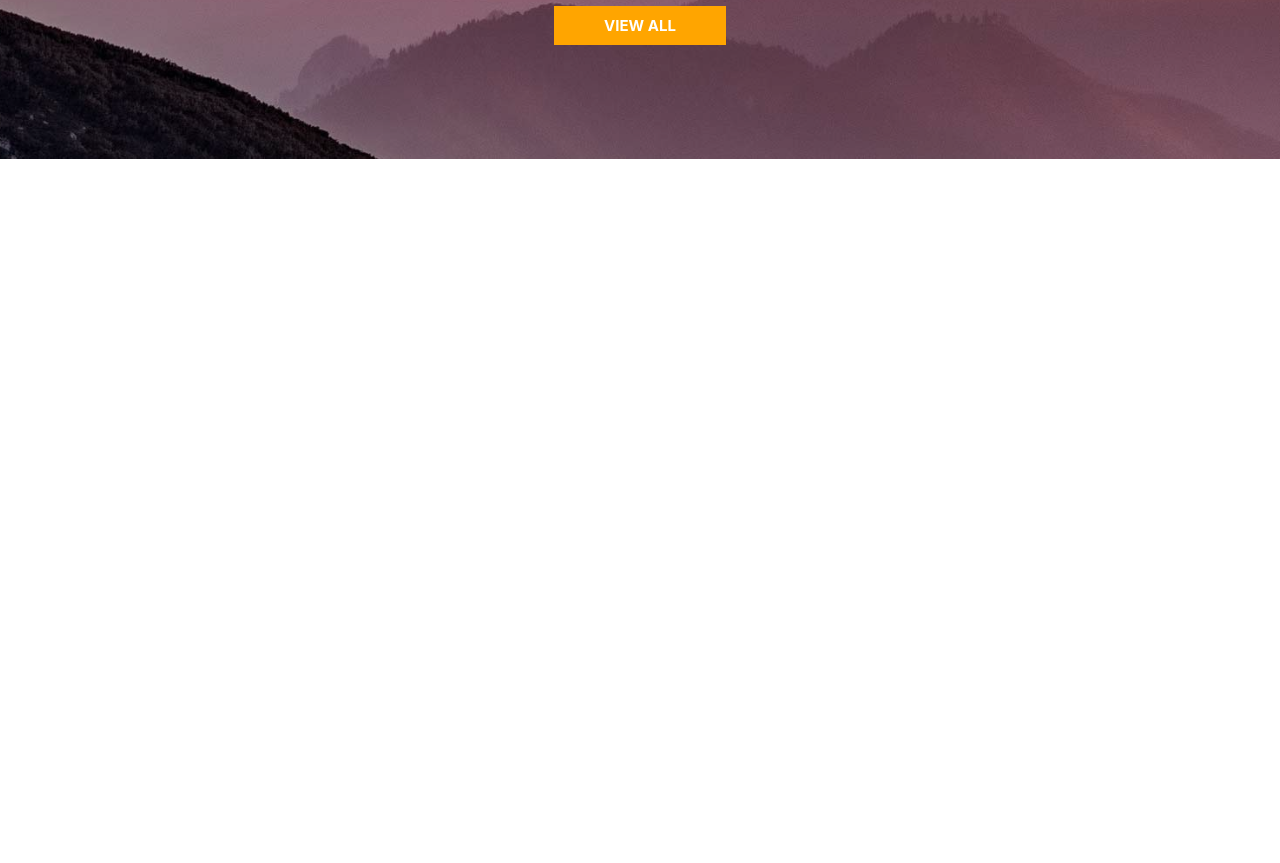
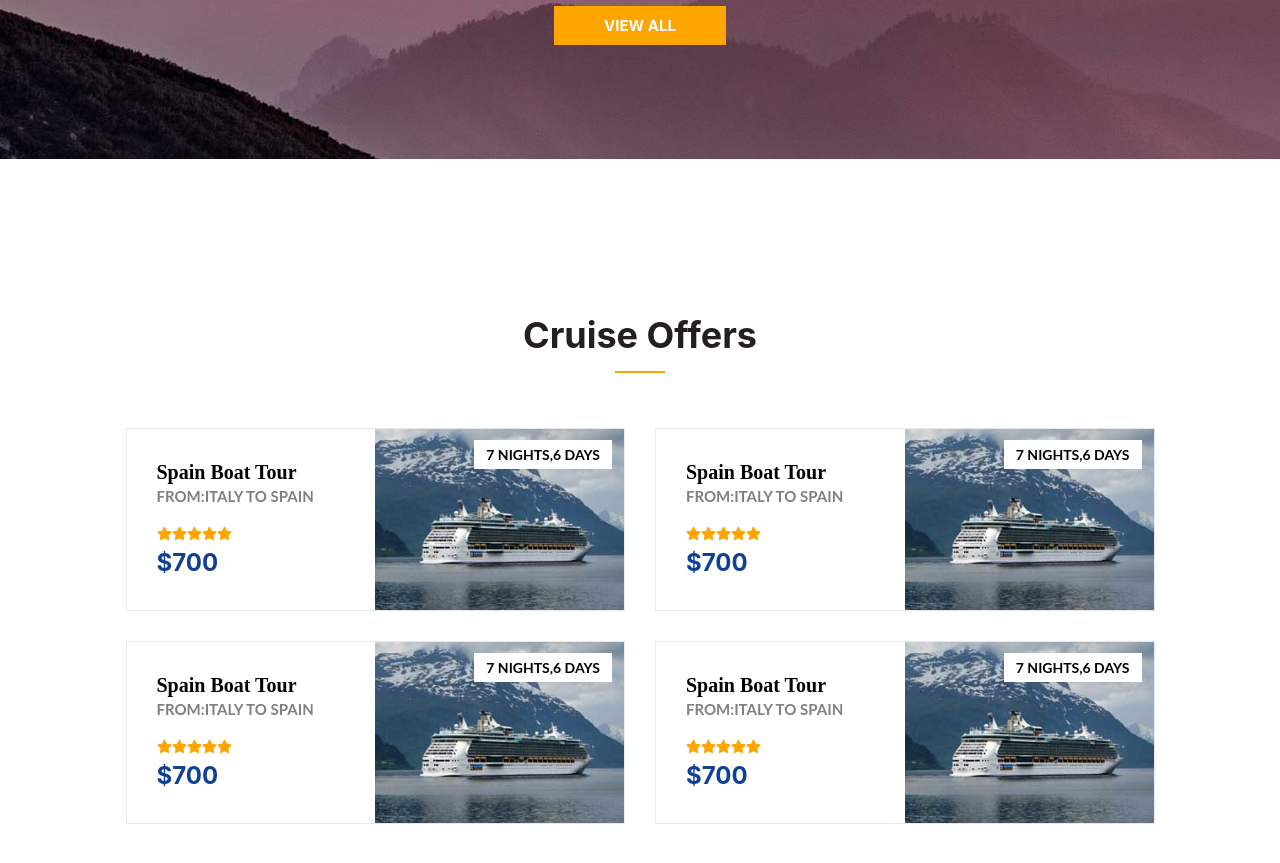
Before and after one commit to keshavgoyal2807/Leamigo-website, a React (Create React App) app: page / in a window 1280 px wide. Shown: the part 2718-3581 px from the top of the page. Before the commit the page ends 2877 px from the top, so only its background shows below. Built offline with nearby package versions, Linux system fonts and the light colour scheme.

Commit message:
added cruise-offers section

```diff
--- a/src/components/App.js
+++ b/src/components/App.js
@@ -1,15 +1,17 @@
 import React from 'react';
-// import logo from './logo.svg';
+import $ from 'jquery'
+import{Route} from 'react-router-dom'
 import '../styles/App.css';
 import Header from './Header';
 import Navbar from './Navbar';
 import Carousel from './carousel'
 import Carouselsearch from './carouselsearch';
 import HotelOffers from './hoteloffers';
-import $ from 'jquery'
-import{Route} from 'react-router-dom'
 import BestFeatures from './bestfeatures';
 import TourOffers from './touroffers';
+import CruiseOffers from './cruiseoffers';
+
+
 
 class App extends React.Component{
   render(){
@@ -25,6 +27,7 @@ class App extends React.Component{
         <HotelOffers />
         <BestFeatures />
         <TourOffers />
+        <CruiseOffers />
       </div>
       </Route>
     )
--- /dev/null
+++ b/src/components/cruiseoffers.js
@@ -0,0 +1,56 @@
+import React from 'react'
+import '../styles/cruiseoffers.css'
+import { Link } from 'react-router-dom'
+import cruise1 from '../images/cruise-1.jpg'
+import { FaStar } from 'react-icons/fa';
+
+class CruiseOffers extends React.Component{
+
+    constructor(props)
+    {
+        super(props);
+        this.cruises = [{name:'spain boat tour',from:'italy to spain',stars:4,price:700},{name:'spain boat tour',from:'italy to spain',stars:4,price:700},{name:'spain boat tour',from:'italy to spain',stars:4,price:700},{name:'spain boat tour',from:'italy to spain',stars:4,price:700}]
+    }
+
+    render()
+    {
+        return(
+            <div className="cruise-offers">
+                <div className="cruise-offers-items">
+                    <div className="cruise-offers-container">
+                        <div className="cruise-offers-page-heading">
+                            <h2>Cruise Offers</h2>
+                            <hr></hr>
+                        </div>
+                        {this.cruises.map((cruise,index)=>{
+                            return(
+                                <div className="cruise-offers-item">
+                                    <div className="cruise-offers-item-details">
+                                        <Link to="/" className="cruise-offers-item-name">{cruise.name}</Link>
+                                        <p className="cruise-offers-item-from">From:{cruise.from}</p>
+                                        <div className="cruise-offers-item-ratings">
+                                            <FaStar size={15}></FaStar>
+                                            <FaStar size={15}></FaStar>
+                                            <FaStar size={15}></FaStar>
+                                            <FaStar size={15}></FaStar>
+                                            <FaStar size={15}></FaStar>
+                                        </div>
+                                        <p className="cruise-offers-item-price">${cruise.price}</p>
+                                    </div>
+                                    <div className="cruise-offers-item-image">
+                                        <img src={cruise1} alt="cruise"></img>
+                                        <div className="cruise-offers-night-days">
+                                            <p>7 Nights,6 Days</p>
+                                        </div>
+                                    </div>
+                                </div>
+                            )
+                        })}
+                    </div>
+                </div>
+            </div>
+        )
+    }
+}
+
+export default CruiseOffers;
--- /dev/null
+++ b/src/styles/cruiseoffers.css
@@ -0,0 +1,259 @@
+*{
+    box-sizing: border-box;
+}
+.cruise-offers{
+    padding-top: 124px;
+    padding-bottom: 124px;
+    background-color: white;
+}
+
+.cruise-offers-items{
+    padding-left: 15px;
+    padding-right: 15px;
+    margin: 0 auto;
+}
+
+.cruise-offers-container{
+    display: flex;
+    flex-wrap: wrap;
+    justify-content: center;
+}
+
+.cruise-offers-page-heading{
+    width:100%;
+    margin-bottom: 40px;
+    text-align: center;
+}
+
+.cruise-offers-page-heading h2{
+    color: #231f20;
+    text-transform: capitalize;
+    font-size: 36px;
+    font-weight: bold;
+    margin-bottom: 14px;
+}
+
+.cruise-offers-page-heading hr{
+    color: orange;
+    width: 50px;
+    border: 1.5px solid;
+    margin: 0px auto;
+}
+
+
+
+
+.cruise-offers-item-name{
+    text-decoration: none;
+    color: black;
+    font-weight: bold;
+    font-size: 20px;
+    text-transform: capitalize;
+    line-height: 1.3em;
+    font-family: 'Merriweather', serif;
+    margin-top: 0px;
+}
+
+.cruise-offers-item-from
+{
+    font-size: 15px;
+    color: gray;
+    font-weight: bold;
+    text-transform: uppercase;
+    margin-top: 2px;
+    margin-bottom: 20px;
+    font-family: 'Lato', sans-serif;
+}
+
+.cruise-offers-item-ratings
+{
+    margin-bottom: 3px;
+    color: orange;
+}
+
+.cruise-offers-item-price
+{
+    margin: 0;
+    font-size: 24px;
+    font-weight: bold;
+    color:#104096;;
+}
+
+
+
+.cruise-offers-item-image img{
+    width: 100%;
+    height: 100%;
+}
+
+.cruise-offers-night-days{
+    position: absolute;
+    top:11px;
+    right: 12px;
+    padding: 6px 12px;
+    background: white;
+    font-family: 'Lato', sans-serif;
+}
+
+.cruise-offers-night-days p{
+    margin: 0;
+    text-transform: uppercase;
+    font-size: 14px;
+    font-weight: bold;
+}
+
+
+
+
+
+
+
+
+
+
+
+@media screen and (min-width:1200px)
+{
+    .cruise-offers-items{
+        max-width: 1140px;
+    }
+
+    .cruise-offers-item{
+        position: relative;
+        border: 1px solid #e6e7e8;
+        margin: 15px 15px;
+        display: flex;
+        flex-wrap: wrap;
+        justify-content: space-around;
+        flex: 0 0 45%;
+        max-width:45%;
+    }
+
+    .cruise-offers-item-details{
+        width: 50%;
+        background: white;
+        padding: 30px;
+    }
+
+    .cruise-offers-item-image{
+        position: relative;
+        width: 50%;
+    }
+
+}
+
+@media screen and (max-width:1199px) and (min-width:992px)
+{
+    .cruise-offers-items{
+        max-width: 960px;
+    }
+
+    .cruise-offers-item{
+        position: relative;
+        border: 1px solid #e6e7e8;
+        margin: 15px 8px;
+        display: flex;
+        flex-wrap: wrap;
+        justify-content: space-around;
+        flex: 0 0 47%;
+        max-width:47%;
+    }
+
+    .cruise-offers-item-details{
+        width: 50%;
+        background: white;
+        padding: 15px;
+    }
+
+    .cruise-offers-item-image{
+        position: relative;
+        width: 50%;
+    }
+}
+
+@media screen and (max-width:991px) and (min-width:768px)
+{
+    .cruise-offers-items{
+        max-width: 720px;
+    }
+
+    .cruise-offers-item{
+        position: relative;
+        border: 1px solid #e6e7e8;
+        margin: 15px 15px;
+        display: flex;
+        flex-wrap: wrap;
+        justify-content: space-around;
+        flex: 0 0 45%;
+        max-width:45%;
+    }
+
+    .cruise-offers-item-details{
+        width: 100%;
+        background: white;
+        padding: 30px;
+    }
+
+    .cruise-offers-item-image{
+        position: relative;
+        width: 100%;
+    }
+}
+
+@media screen and (max-width:767px) and (min-width:576px)
+{
+    .cruise-offers-items{
+        max-width: 540px;
+    }
+
+    .cruise-offers-item{
+        position: relative;
+        border: 1px solid #e6e7e8;
+        margin: 15px 15px;
+        display: flex;
+        flex-wrap: wrap;
+        justify-content: space-around;
+        flex: 0 0 96%;
+        max-width:96%;
+    }
+
+    .cruise-offers-item-details{
+        width: 100%;
+        background: white;
+        padding: 30px;
+    }
+
+    .cruise-offers-item-image{
+        position: relative;
+        width: 100%;
+    }
+}
+
+@media screen and (max-width:575px)
+{
+    .cruise-offers-items{
+        max-width: 100%;
+    }
+
+    .cruise-offers-item{
+        position: relative;
+        border: 1px solid #e6e7e8;
+        margin: 15px 15px;
+        display: flex;
+        flex-wrap: wrap;
+        justify-content: space-around;
+        flex: 0 0 96%;
+        max-width:96%;
+    }
+
+    .cruise-offers-item-details{
+        width: 100%;
+        background: white;
+        padding: 30px;
+    }
+
+    .cruise-offers-item-image{
+        position: relative;
+        width: 100%;
+    }
+}
```
Also changed, not shown: src/images/cruise-1.jpg (added).
